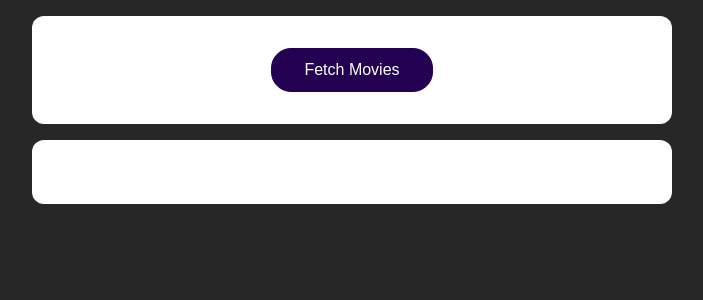
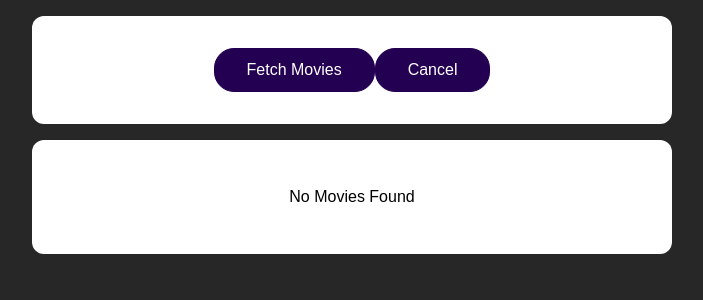
Before and after one commit to tr3atm3/01-04-moviesDataProject, a React (Create React App) app: page / in a window 1280 px wide. Shown: the top 300 px of the page, without its empty margins (288-991 px from the left). Built offline with nearby package versions, Linux system fonts and the light colour scheme.

Commit message:
assesment8_building Ecommerce

```diff
--- a/src/App.js
+++ b/src/App.js
@@ -18,15 +18,21 @@ const dummyMovies = [
 ];
 
 function App() {
-  const [moviesList, setMoviesList] = useState();
+  const [moviesList, setMoviesList] = useState([]);
   const [isLoading, setIsloading] = useState(false);
+  const [error, setError] = useState(null);
+  const [reTry, setReTry] = useState(null);
+
   async function fetchMoviesHandler() {
     try {
       setIsloading(true);
+      setError(null);
       setMoviesList([]);
-      const response = await fetch("https://swapi.dev/api/films");
+      const response = await fetch("https://swapi.dev/api/film");
+      if (!response.ok) {
+        throw new Error("Something Went Wrong... Retrying");
+      }
       const moviesData = await response.json();
-
       const transformedMovies = moviesData.results.map((movie) => {
         return {
           title: movie.title,
@@ -36,19 +42,44 @@ function App() {
         };
       });
       setMoviesList(transformedMovies);
+    } catch (err) {
+      setError(err.message);
+      if (!reTry) {
+        let retrying = setTimeout(() => {
+          fetchMoviesHandler();
+        }, 5000);
+        setReTry(retrying);
+      }
+    } finally {
       setIsloading(false);
-    } catch (err) {
-      console.log(err.message);
     }
   }
+
   return (
     <React.Fragment>
       <section>
         <button onClick={fetchMoviesHandler}>Fetch Movies</button>
+        <button
+          onClick={() => {
+            if (reTry) {
+              clearTimeout(reTry);
+              setReTry(null);
+              setError("Retrying Cancelled");
+            }
+          }}
+        >
+          Cancel
+        </button>
       </section>
       <section>
+        {!isLoading && moviesList?.length > 0 && (
+          <MoviesList movies={moviesList} />
+        )}
+        {!isLoading && moviesList?.length === 0 && !error && (
+          <p>No Movies Found</p>
+        )}
+        {!isLoading && error && <p>{error}</p>}
         {isLoading && <div className="loader"></div>}
-        <MoviesList movies={moviesList} />
       </section>
     </React.Fragment>
   );
```
